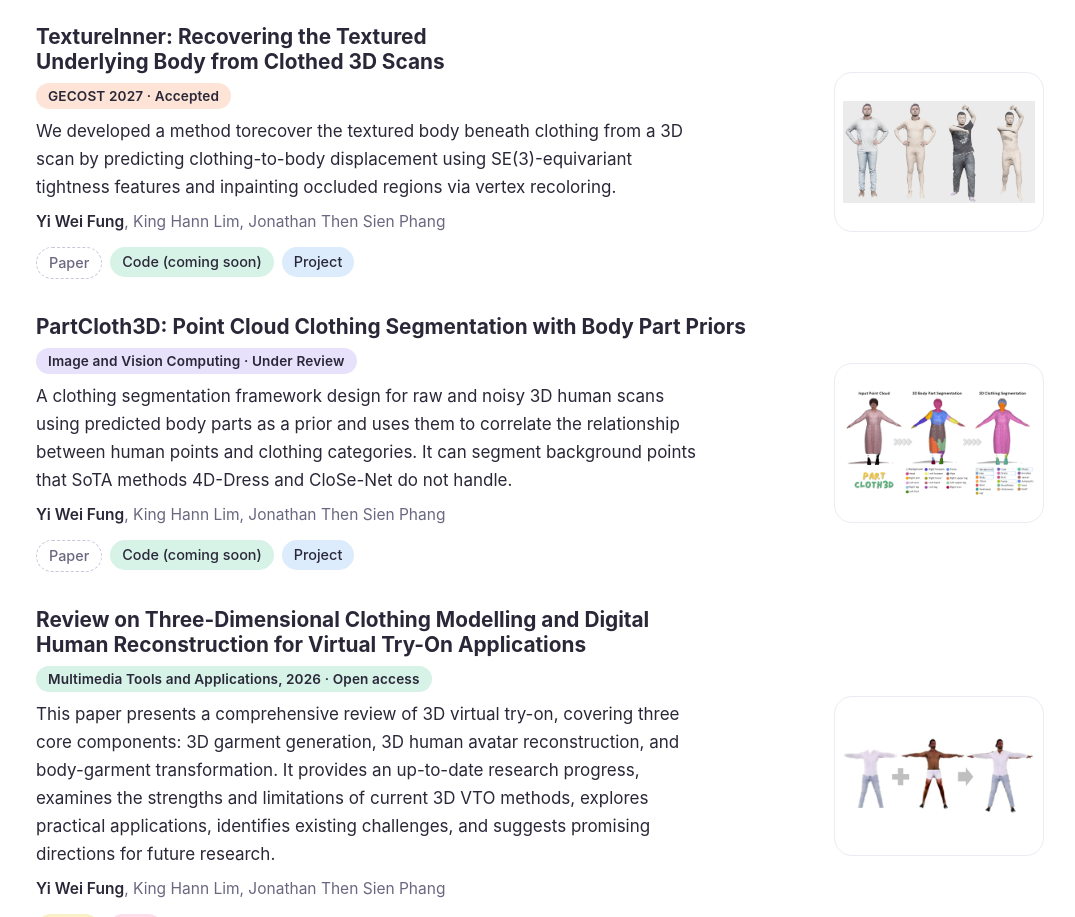
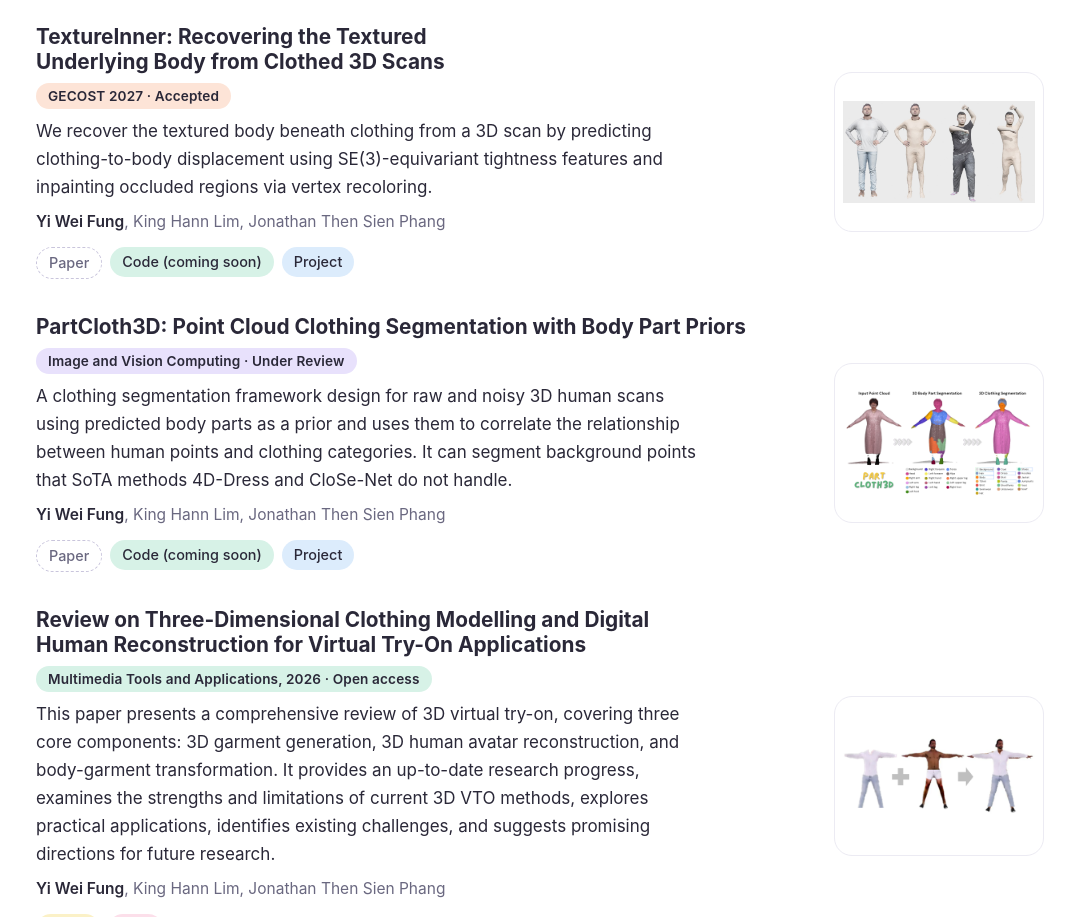
Before and after one commit to wyedoubleu/wyedoubleu, a plain HTML site: page index.html in a window 1280 px wide. Shown: the part 786-1703 px from the top of the page, without its empty margins (100-1175 px from the left). Drawn offline with Linux system fonts and the light colour scheme.

Commit message:
Add index.html file

```diff
--- a/index.html
+++ b/index.html
@@ -217,7 +217,7 @@ footer .wrap { padding-block: 22px 32px; }
         <div class="pub-text">
           <h3>TextureInner: Recovering the Textured Underlying Body from Clothed 3D Scans</h3>
           <span class="venue" style="background:var(--peach)">GECOST 2027 · Accepted</span>
-          <p class="summary">We developed a method torecover the textured body beneath clothing from a 3D scan by predicting clothing-to-body displacement using SE(3)-equivariant tightness features and inpainting occluded regions via vertex recoloring. </p>
+          <p class="summary">We recover the textured body beneath clothing from a 3D scan by predicting clothing-to-body displacement using SE(3)-equivariant tightness features and inpainting occluded regions via vertex recoloring. </p>
           <p class="authors"><b>Yi Wei Fung</b>, King Hann Lim, Jonathan Then Sien Phang</p>
           <ul class="chips">
             <li><span class="chip todo">Paper</span></li>
```
